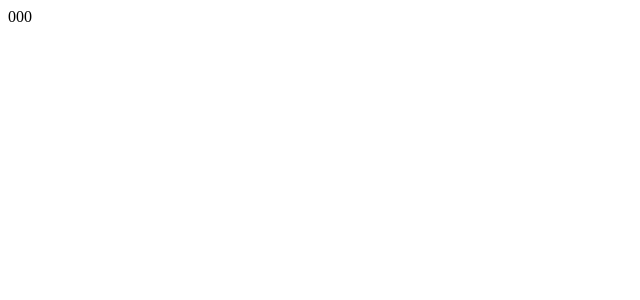
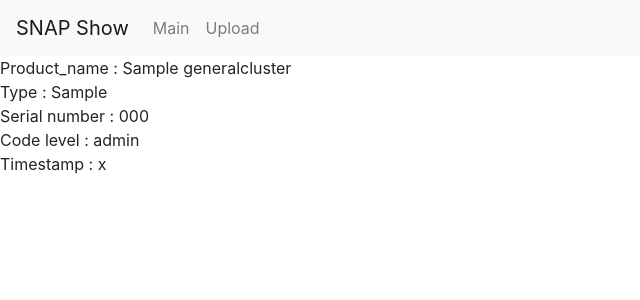
Before and after one commit to slepzov/snap_analyzer, a Django app: page /1/ in a window 1280 px wide. Before the commit the part shown is almost empty. Shown: the top 300 px of the page, without its empty margins (0-640 px from the left). Run offline with Django 4.2, Linux system fonts and the light colour scheme; tables that the repository leaves empty hold one stand-in row (values such as "Sample post"); data that the repository does not hold is empty; some libraries are stand-ins or nearby versions.

Commit message:
add detail page

```diff
--- a/snap_analyzer/snap_analyzer_django/templates/snap_analyzer_django/detail.html
+++ b/snap_analyzer/snap_analyzer_django/templates/snap_analyzer_django/detail.html
@@ -1 +1,11 @@
-{{ blog.serial_number_cluster }}
+{% extends 'snap_analyzer_django/base.html' %}
+
+{% block content %}
+
+Product_name : {{ blog.product_name }} <br>
+Type : {{ blog.type }} <br>
+Serial number : {{ blog.serial_number_cluster }} <br>
+Code level : {{ blog.code_level }} <br>
+Timestamp :	{{ blog.date_timestamp }} <br>
+
+{% endblock %}
--- a/snap_analyzer/snap_analyzer_django/views.py
+++ b/snap_analyzer/snap_analyzer_django/views.py
@@ -30,11 +30,13 @@ class ClusterView(ModelViewSet):
 
 
 def parser(request):
-    return render(request, 'snap_analyzer_django/main_app.html')
+    clusters = GeneralCluster.objects.all()
+    return render(request, 'snap_analyzer_django/main_app.html', {'clusters': clusters})
 
 
 def orders_app(request):
-    return render(request, 'snap_analyzer_django/main_app.html')
+    clusters = GeneralCluster.objects.all()
+    return render(request, 'snap_analyzer_django/main_app.html', {'clusters': clusters})
 
 
 def pars(name):
```
Also changed, not shown: snap_analyzer/snap_analyzer_django/templates/snap_analyzer_django/main_app.html (+8 -7 lines).
